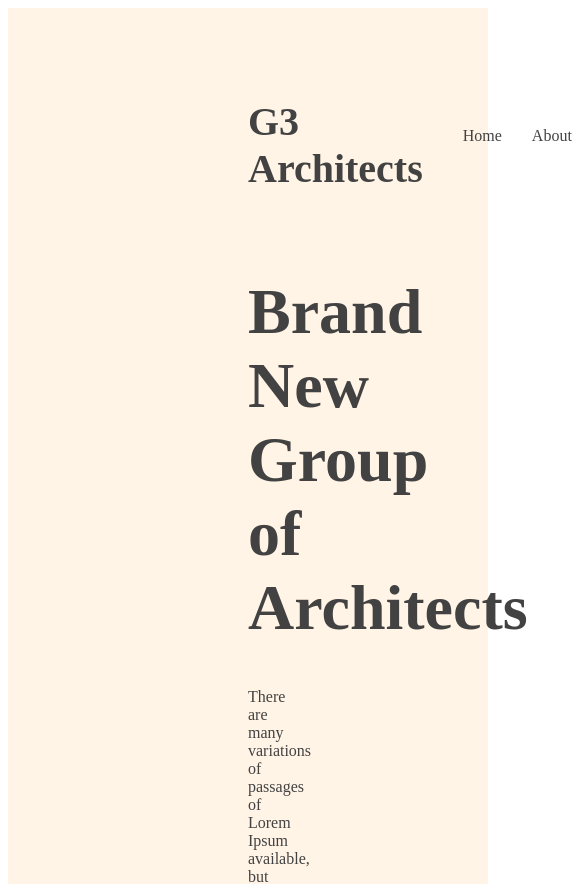
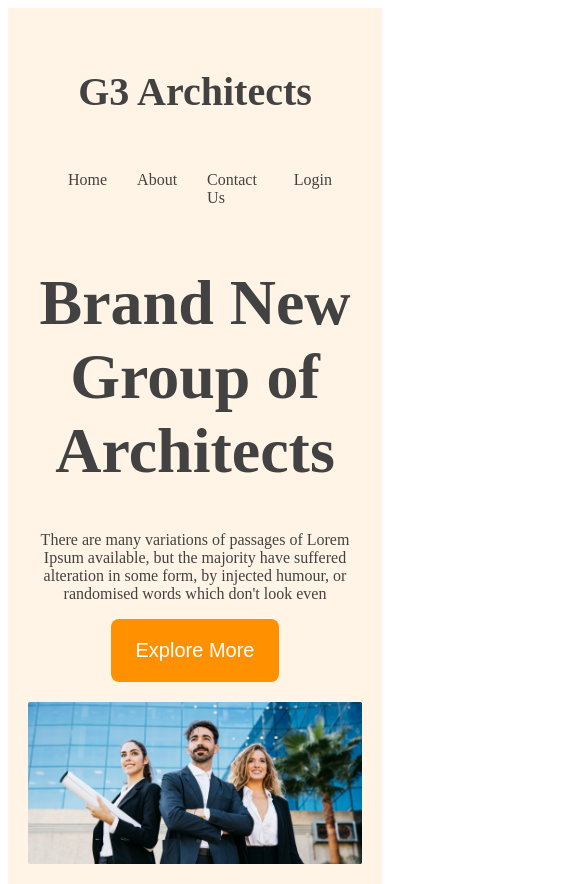
Before and after one commit to tusharahmed041/g3-architects--new, a plain HTML site: page index.html in a window 390 px wide. Shown: the top 884 px of the page, 585 px wide, since content can reach past the window. Drawn offline with Linux system fonts and the light colour scheme.

Commit message:
finished the hiddle section with responsive for mobile and media devices

```diff
--- a/style.css
+++ b/style.css
@@ -17,7 +17,7 @@ nav{
   justify-content: space-between;
   align-items: center;
 }
-nav >ul{
+nav > ul {
   display: flex;
 }
 .nav-title{
@@ -51,3 +51,42 @@ nav li a{
 .banner-description{
   color: #424242;
 }
+.banner img{
+  margin-top: 20px;
+  width: 100%;
+}
+.btn-primary{
+  border-radius: 8px;
+  color: #fff;
+  font-size: 1.25rem;
+  background-color: #ff9000;
+  padding: 20px 25px;
+  cursor: pointer;
+  border: 0;
+}
+
+
+
+
+
+/* responsive site */
+
+@media screen and (max-width: 576px){
+  header{
+    padding: 20px;
+  }
+  nav {
+    flex-direction: column;
+  }
+}
+
+/* tabler and medeia  */
+
+@media screen and (min-width: 576px) and(max-width:){
+  header{
+    padding: 50px;
+  }
+  nav {
+    flex-direction: column;
+  }
+}
```
